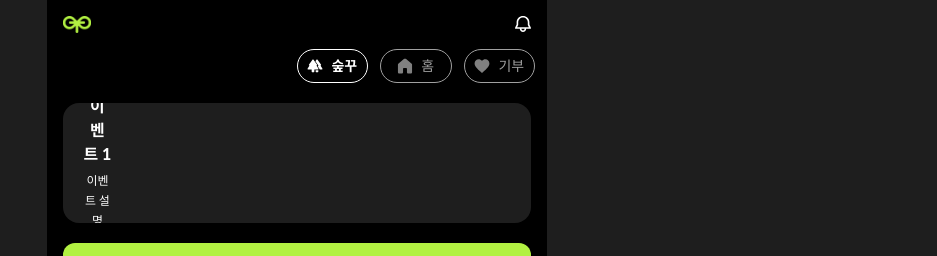
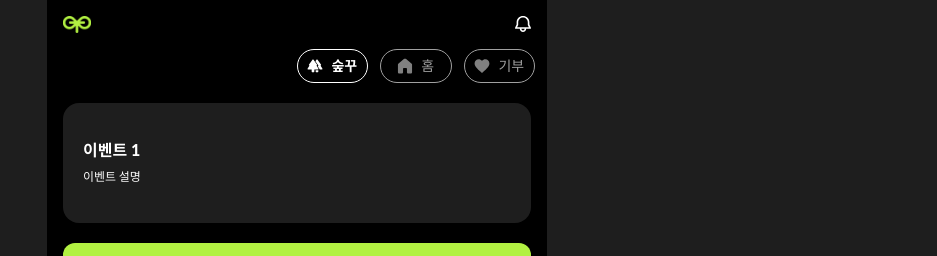
Before and after one commit to Chaemin-L/plantify-client, a Next.js app: page /forest in a window 1280 px wide. Shown: the top 256 px of the page, without its empty margins (343-1280 px from the left). Built offline with nearby package versions, Linux system fonts and the light colour scheme.

Commit message:
fix: linkSlider 스타일 깨짐 수정

```diff
--- a/src/app/(_components)/link-slider.tsx
+++ b/src/app/(_components)/link-slider.tsx
@@ -35,7 +35,7 @@ export default function LinkSlider({ links }: Props) {
       {links.map(({ href, title, description, icon, onClick }, idx) => (
         <SwiperSlide className="select-none py-1" key={`${title}_${idx}`}>
           <button
-            className="flex items-center h-full"
+            className="w-full h-full py-full flex items-center text-left"
             onClick={() => (onClick ? onClick() : router.push(href!))}
           >
             <div className="space-y-1 max-w-[50%]">
```
